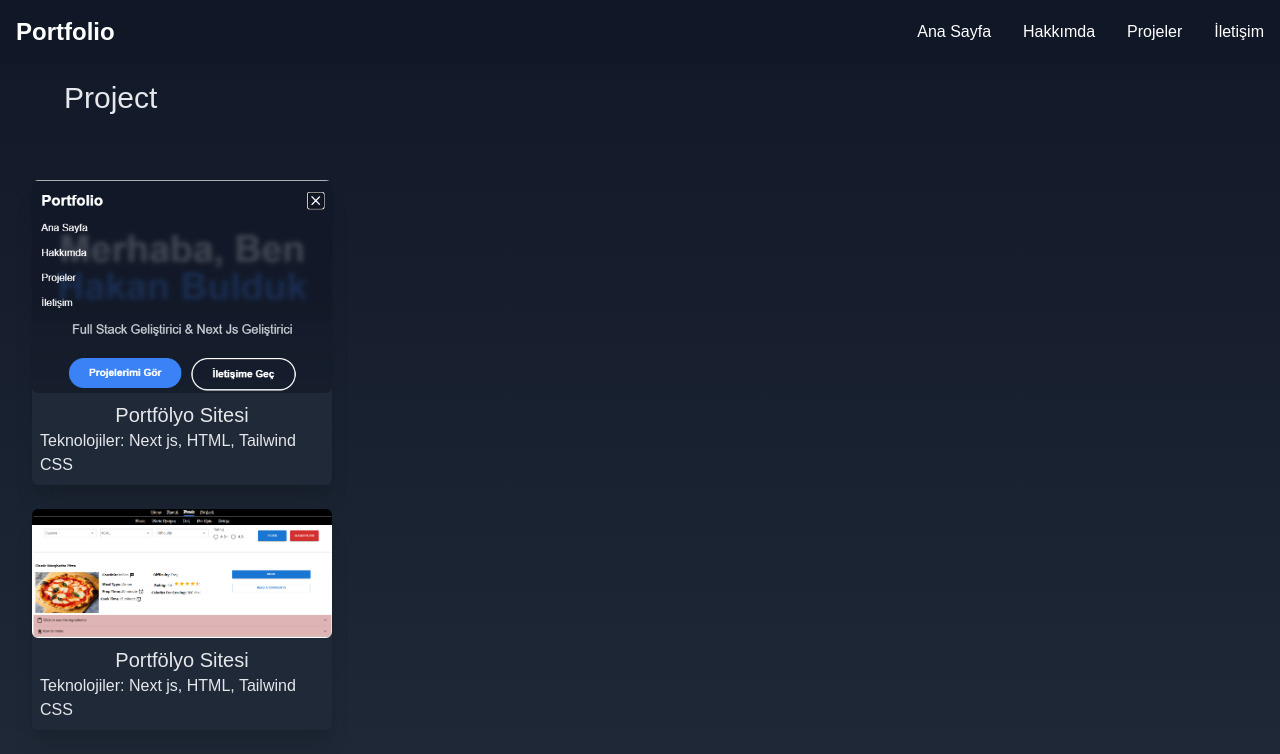
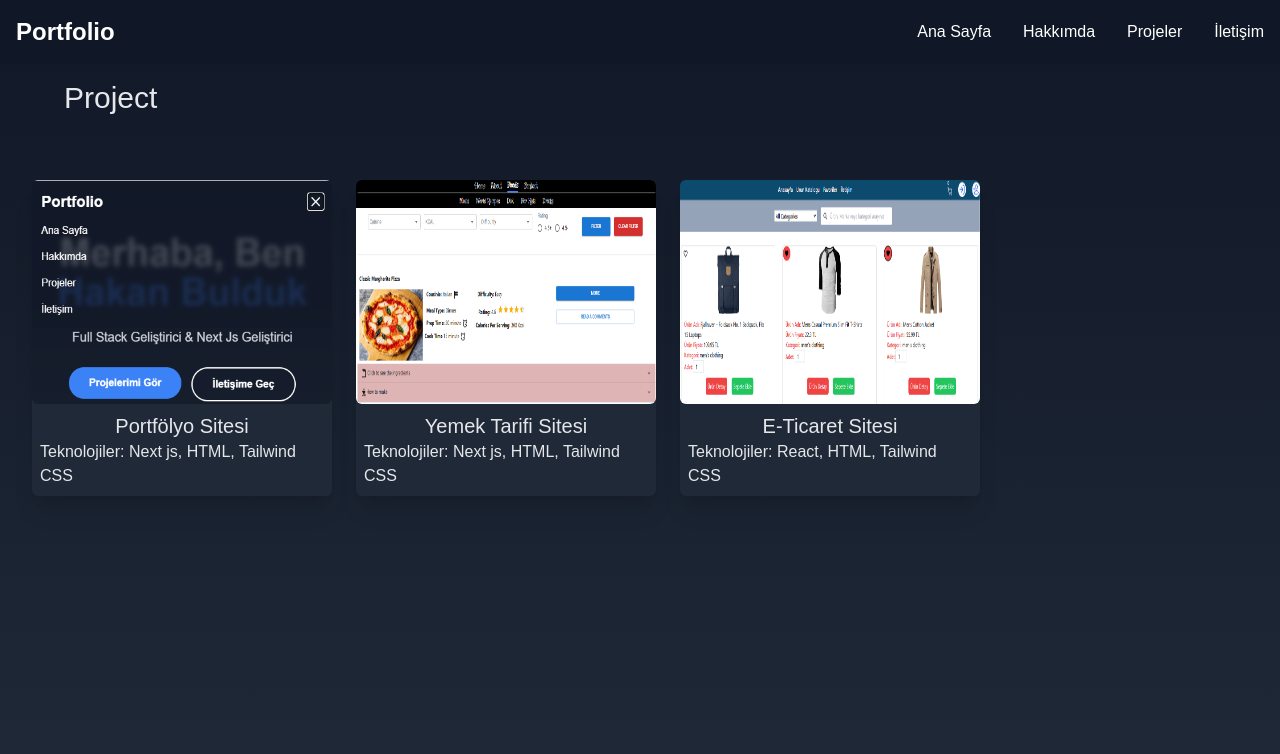
Before and after one commit to hakan4773/Portfolio-Site-NextJS, a Next.js app: page /projects in a window 1280 px wide. Shown: the top 754 px of the page. Built offline with nearby package versions, Linux system fonts and the light colour scheme.

Commit message:
modified projects 2

```diff
--- a/app/page.jsx
+++ b/app/page.jsx
@@ -73,16 +73,16 @@ useEffect(() => {
 
 
 <div className='flex flex-row justify-center items-center lg:space-x-12 space-x-2 text-4xl  pt-12 text-blue-400   '>
-   <div className=' rounded-md  shadow-2xl p-8 w-44 bg-gray-700 transition delay-100 ease-in-out duration-300 hover:translate-y-1 hover:scale-100 hover:rotate-[360deg]'>
-  {projects} + <span className='text-xl '>Projeler</span>
+   <div className=' rounded-md  shadow-2xl lg:p-8 p-4  lg:w-44 w-32 bg-gray-700 transition delay-100 ease-in-out duration-300 hover:translate-y-1 hover:scale-100 hover:rotate-[360deg]'>
+  {projects}+ <span className='text-xl '>Projeler</span>
    </div>
 
-   <div className='rounded-md shadow-2xl p-8 w-44 bg-gray-700  transition delay-100 ease-in-out duration-300 hover:translate-y-1 hover:scale-100 hover:rotate-[360deg]'>
-  {blogs} + <span className='text-xl '><br></br>Bloglar</span>
+   <div className='rounded-md shadow-2xl lg:p-8 p-4 lg:w-44 w-32 bg-gray-700  transition delay-100 ease-in-out duration-300 hover:translate-y-1 hover:scale-100 hover:rotate-[360deg]'>
+  {blogs}+ <span className='text-xl '><br></br>Bloglar</span>
    </div>
 
-   <div className='rounded-md shadow-2xl p-8 w-44 bg-gray-700  transition delay-100 ease-in-out duration-300 hover:translate-y-1 hover:scale-100 hover:rotate-[360deg]'>
-  {certificate} + <span className='text-xl '><br></br>Sertifikalar</span>
+   <div className='rounded-md shadow-2xl lg:p-8 p-4  lg:w-44 w-32 bg-gray-700  transition delay-100 ease-in-out duration-300 hover:translate-y-1 hover:scale-100 hover:rotate-[360deg]'>
+  {certificate}+ <span className='text-xl '><br></br>Sertifikalar</span>
    </div>
 
 
--- a/app/projects/page.jsx
+++ b/app/projects/page.jsx
@@ -1,8 +1,9 @@
 "use client";
 import { motion } from "framer-motion";
 import Image from "next/image";
-import proje1 from "../../public/image.png"
+import proje1 from "../../public/portfolio.png"
 import proje2 from "../../public/recipe-site.png"
+import proje3 from "../../public/ecommerce.png"
 
 export default function Projects() {
   return (
@@ -20,13 +21,12 @@ export default function Projects() {
           initial={{ opacity: 0 }}
           animate={{ opacity: 1 }}
           transition={{ duration: 1.2 }}
-          className="w-[300px] lg:px-8 px-20 pt-16 flex flex-col gap-6"
+          className=" lg:px-8 px-10 pt-16 flex lg:flex-row flex-col gap-6"
         >
-          <div className="w-[300px] text-gray-200  flex flex-col rounded-md shadow-xl
-          bg-gray-800
-          ">
+          <div className="w-[300px]  text-gray-200  flex flex-col rounded-md shadow-xl
+          bg-gray-800">
 
-           <div><Image src={proje1} alt="project image" className="w-full object-cover rounded-md "  /></div>
+           <div><Image src={proje1} alt="project image" className="w-full rounded-md h-56"  /></div>
             <div className="flex flex-col p-2">
             <p className="text-xl flex justify-center items-center ">Portfölyo Sitesi</p>
           Teknolojiler:  Next js, HTML, Tailwind CSS
@@ -38,12 +38,23 @@ export default function Projects() {
           ">
 
            <div>
-            <Image src={proje2} alt="project image" className="w-full object-cover rounded-md "  /></div>
+            <Image src={proje2} alt="project image" className="w-full rounded-md h-56"  /></div>
             <div className="flex flex-col p-2">
-            <p className="text-xl flex justify-center items-center ">Portfölyo Sitesi</p>
+            <p className="text-xl flex justify-center items-center ">Yemek Tarifi Sitesi</p>
           Teknolojiler:  Next js, HTML, Tailwind CSS
             </div>
           </div>
+
+          <div className="w-[300px] text-gray-200  flex flex-col rounded-md shadow-xl
+          bg-gray-800
+          "><div>
+            <Image src={proje3} alt="project image" className="w-full rounded-md h-56"  />
+            </div>
+            <div className="flex flex-col p-2">
+            <p className="text-xl flex justify-center items-center ">E-Ticaret Sitesi</p>
+          Teknolojiler:  React, HTML, Tailwind CSS
+            </div>
+            </div>
 
         </motion.div>
       </motion.div>
```
Also changed, not shown: public/ecommerce.png (added), public/portfolio.png (renamed from public/image.png).
